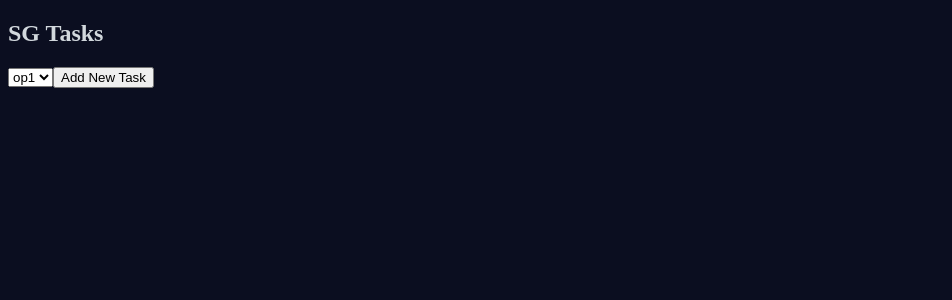
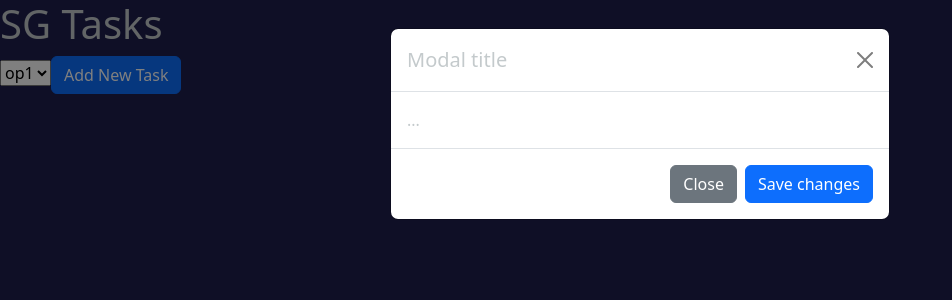
Before and after one commit to SoulPlayerZ/sg-tasks, a React (Create React App) app: page / in a window 1280 px wide. Both pictures are taken after a click on the button "Add New Task". Shown: the top 300 px of the page, without its empty margins (0-952 px from the left). Built offline with nearby package versions, Linux system fonts and the light colour scheme.

Commit message:
feat: Import BootStrap

```diff
--- a/public/index.html
+++ b/public/index.html
@@ -3,6 +3,8 @@
   <head>
     <meta charset="utf-8" />
     <link rel="icon" href="%PUBLIC_URL%/favicon.ico" />
+    <link href="https://cdn.jsdelivr.net/npm/bootstrap@5.3.0-alpha1/dist/css/bootstrap.min.css" rel="stylesheet" integrity="sha384-GLhlTQ8iRABdZLl6O3oVMWSktQOp6b7In1Zl3/Jr59b6EGGoI1aFkw7cmDA6j6gD" crossorigin="anonymous">
+    <script src="https://cdn.jsdelivr.net/npm/bootstrap@5.3.0-alpha1/dist/js/bootstrap.bundle.min.js" integrity="sha384-w76AqPfDkMBDXo30jS1Sgez6pr3x5MlQ1ZAGC+nuZB+EYdgRZgiwxhTBTkF7CXvN" crossorigin="anonymous" defer></script>
     <meta name="viewport" content="width=device-width, initial-scale=1" />
     <meta name="theme-color" content="#000000" />
     <meta
--- a/src/App.css
+++ /dev/null
@@ -1,38 +0,0 @@
-.App {
-  text-align: center;
-}
-
-.App-logo {
-  height: 40vmin;
-  pointer-events: none;
-}
-
-@media (prefers-reduced-motion: no-preference) {
-  .App-logo {
-    animation: App-logo-spin infinite 20s linear;
-  }
-}
-
-.App-header {
-  background-color: #282c34;
-  min-height: 100vh;
-  display: flex;
-  flex-direction: column;
-  align-items: center;
-  justify-content: center;
-  font-size: calc(10px + 2vmin);
-  color: white;
-}
-
-.App-link {
-  color: #61dafb;
-}
-
-@keyframes App-logo-spin {
-  from {
-    transform: rotate(0deg);
-  }
-  to {
-    transform: rotate(360deg);
-  }
-}
--- a/src/App.js
+++ b/src/App.js
@@ -1,5 +1,6 @@
 import { BrowserRouter, Routes, Route } from "react-router-dom";
 import MainPage from "./pages/MainPage";
+import "./css/temp.css";
 
 function App() {
   return (
--- a/src/components/Header.jsx
+++ b/src/components/Header.jsx
@@ -9,7 +9,29 @@
             <option value="op3">op3</option>
         </select>
       </label>
-      <button>Add New Task</button>
+
+<button type="button" class="btn btn-primary" data-bs-toggle="modal" data-bs-target="#exampleModal">
+  Add New Task
+</button>
+
+
+<div class="modal fade" id="exampleModal" tabindex="-1" aria-labelledby="exampleModalLabel" aria-hidden="true">
+  <div class="modal-dialog">
+    <div class="modal-content">
+      <div class="modal-header">
+        <h1 class="modal-title fs-5" id="exampleModalLabel">Modal title</h1>
+        <button type="button" class="btn-close" data-bs-dismiss="modal" aria-label="Close"></button>
+      </div>
+      <div class="modal-body">
+        ...
+      </div>
+      <div class="modal-footer">
+        <button type="button" class="btn btn-secondary" data-bs-dismiss="modal">Close</button>
+        <button type="button" class="btn btn-primary">Save changes</button>
+      </div>
+    </div>
+  </div>
+</div>
     </header>
   )
 }
--- /dev/null
+++ b/src/css/temp.css
@@ -0,0 +1,4 @@
+body {
+  background-color: rgb(31, 31, 77);
+  color: rgb(196, 202, 204);
+}
--- a/src/index.css
+++ /dev/null
@@ -1,4 +0,0 @@
-body {
-  background-color: rgb(11, 14, 32);
-  color: rgb(210, 216, 221);
-}
--- a/src/index.js
+++ b/src/index.js
@@ -1,6 +1,5 @@
 import React from 'react';
 import ReactDOM from 'react-dom/client';
-import './index.css';
 import App from './App';
 import reportWebVitals from './reportWebVitals';
 
```
